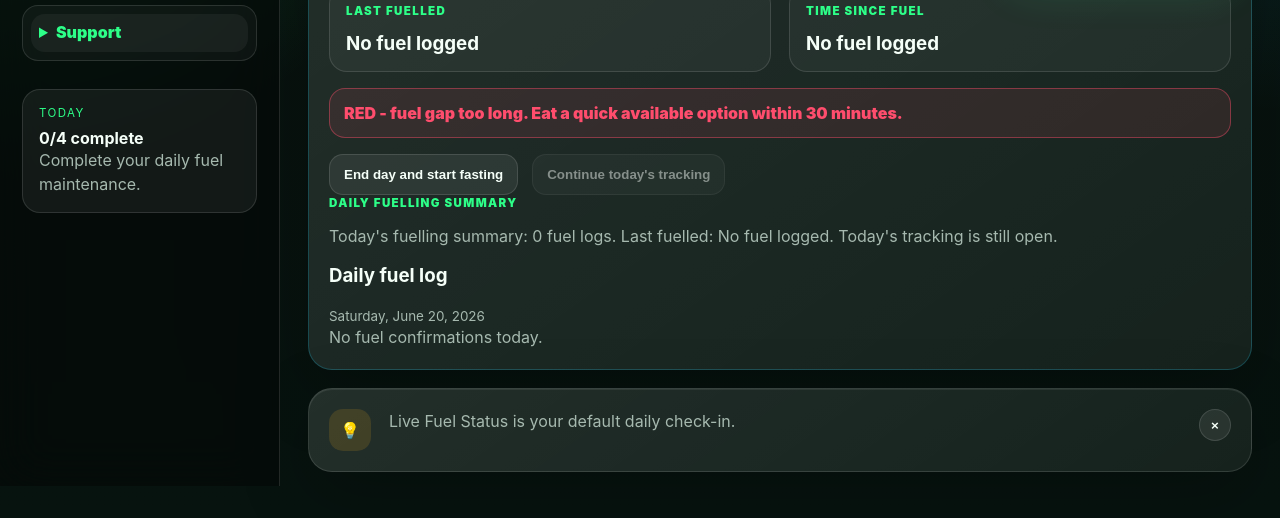
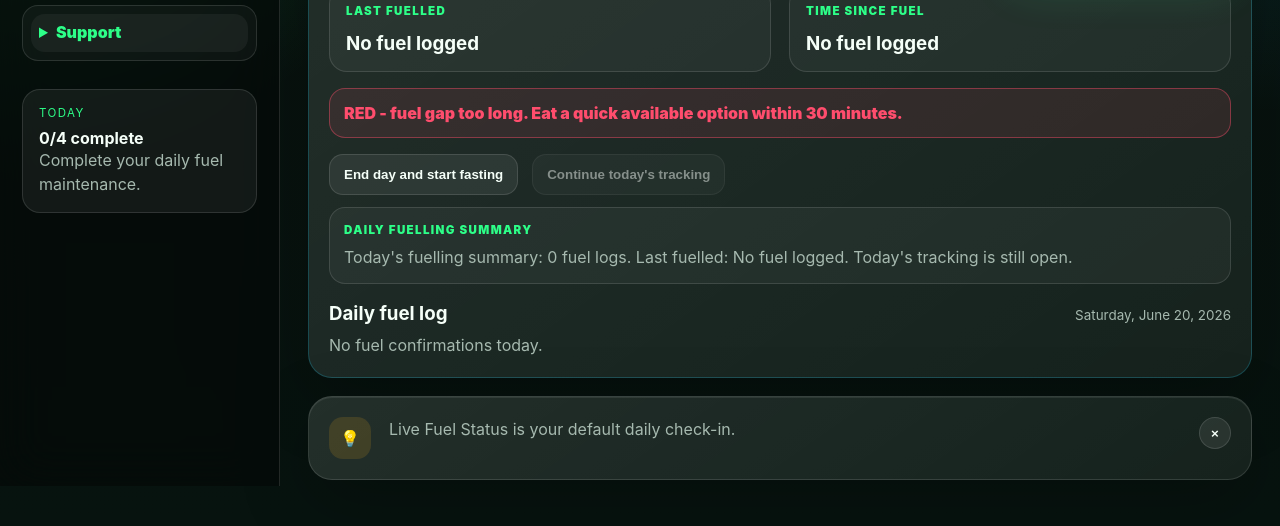
Before and after one commit to ybim2/FuelGuard, a plain HTML site: page index.html in a window 1280 px wide. Shown: the part 314-840 px from the top of the page. Drawn offline with Linux system fonts and the light colour scheme.

Commit message:
Style live fuel day controls

```diff
--- a/styles.css
+++ b/styles.css
@@ -522,6 +522,42 @@ button.secondary:disabled {
   color: var(--red);
 }
 
+.fuel-day-controls {
+  margin-bottom: 18px;
+}
+
+.fuel-day-actions {
+  margin-bottom: 12px;
+}
+
+.fuel-day-summary {
+  border: 1px solid var(--line);
+  border-radius: 16px;
+  padding: 14px;
+  background: rgba(255,255,255,.045);
+}
+
+.fuel-day-summary p {
+  margin-bottom: 0;
+}
+
+.fuel-day-summary .label {
+  margin-bottom: 6px;
+}
+
+.section-heading-row {
+  display: flex;
+  flex-wrap: wrap;
+  align-items: baseline;
+  justify-content: space-between;
+  gap: 8px 14px;
+  margin-bottom: 8px;
+}
+
+.section-heading-row h3 {
+  margin-bottom: 0;
+}
+
 .fuel-gap-lower {
   align-items: start;
 }
```
